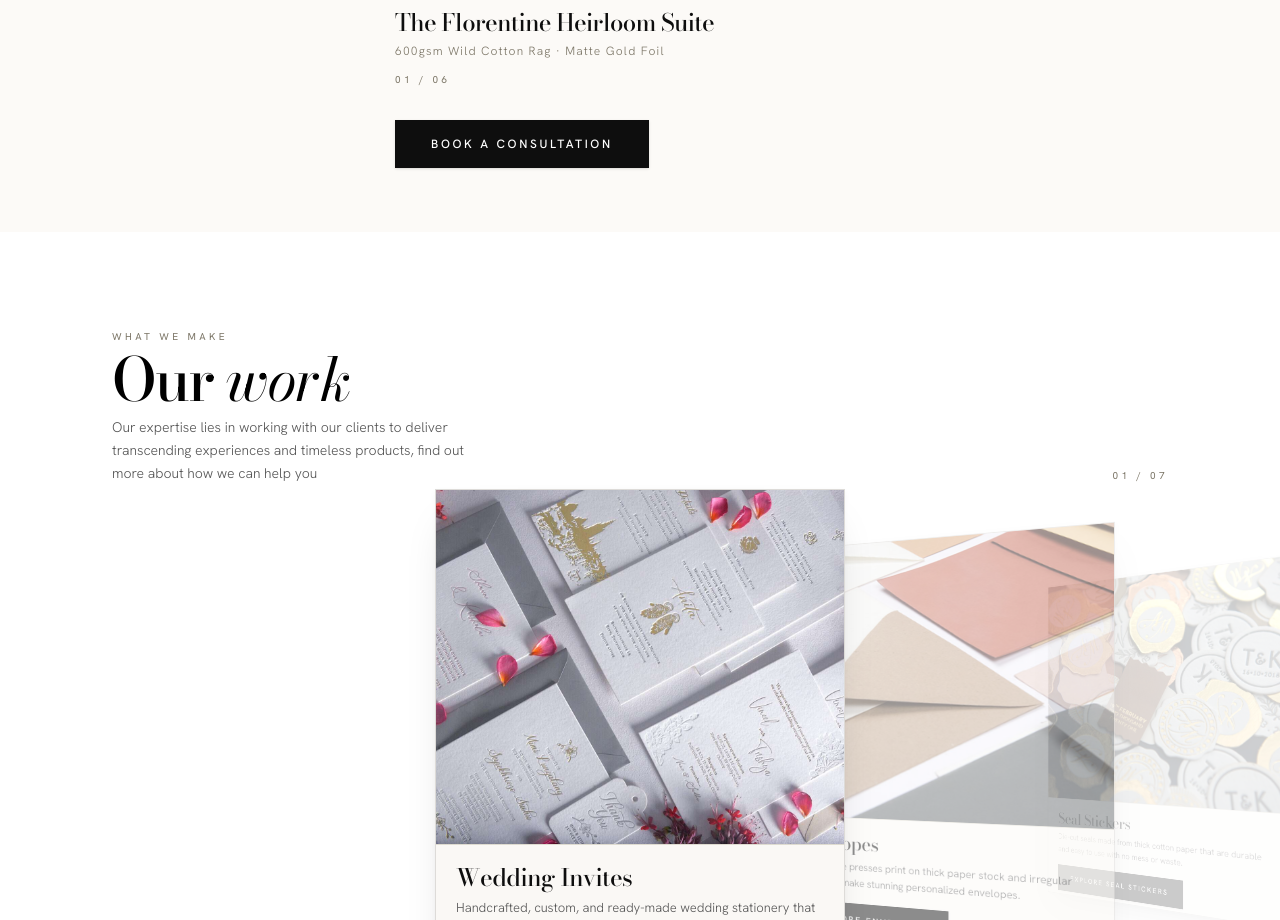
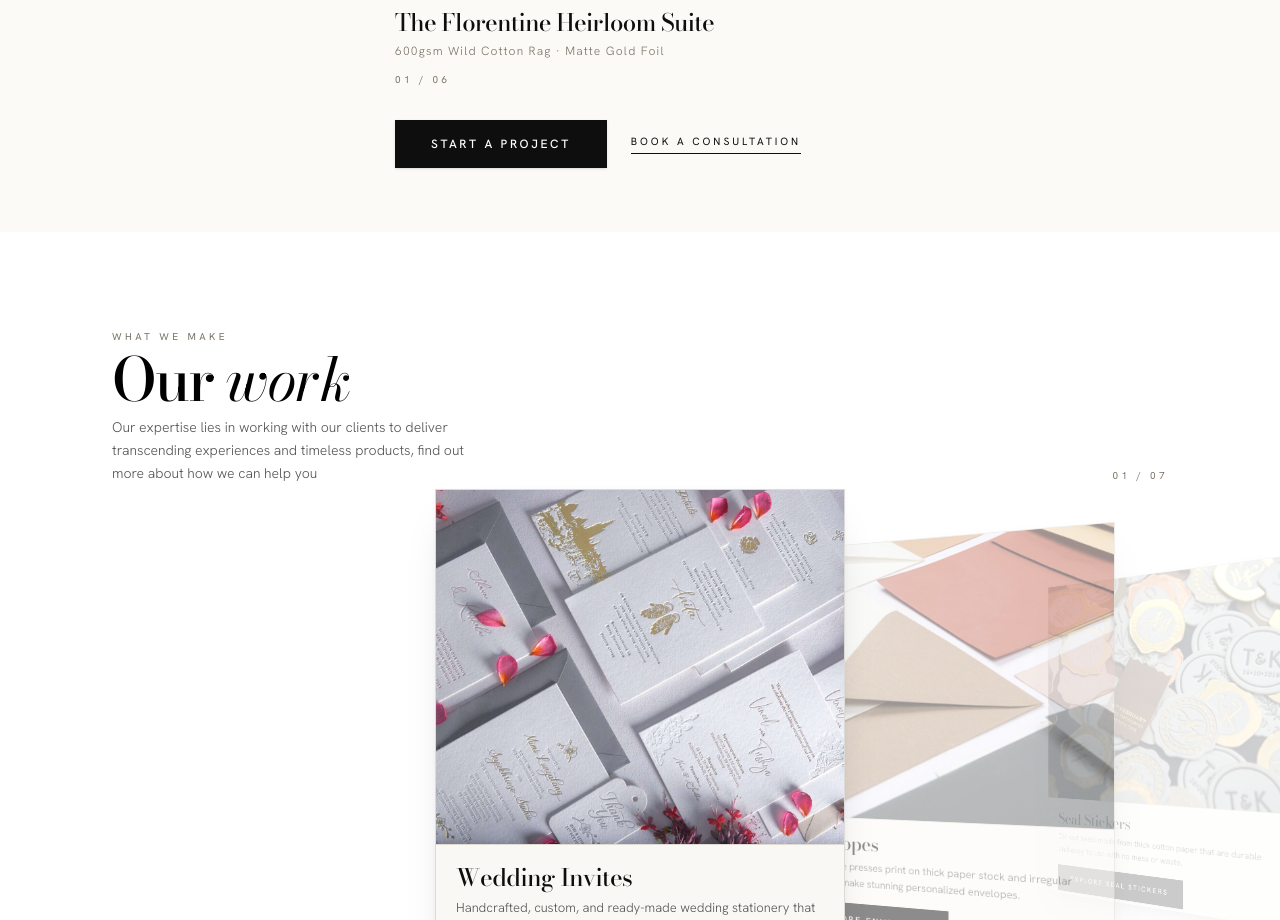
Before and after one commit to khiasu/FamousLetterPress, a Next.js app: page / in a window 1280 px wide. Shown: the part 900-1820 px from the top of the page. Built offline with nearby package versions, Linux system fonts and the light colour scheme.

Commit message:
Add Start a Project CTA next to Book a Consultation in hero section

```diff
--- a/src/components/home/HeroSection.tsx
+++ b/src/components/home/HeroSection.tsx
@@ -296,11 +296,17 @@ export function HeroSection() {
           0{activeIndex + 1} / 0{m}
         </p>
 
-        {/* Primary CTA moved directly after the carousel & caption */}
-        <div className="mt-7 sm:mt-8">
+        {/* Action CTAs: Start a Project + Book a Consultation */}
+        <div className="mt-7 sm:mt-8 flex flex-wrap items-center gap-5 sm:gap-6">
+          <Link
+            href="/start-a-project"
+            className="inline-flex items-center justify-center px-8 sm:px-9 py-4 bg-black text-white hover:bg-[#222] transition-colors rounded-none text-[11px] sm:text-xs uppercase tracking-[0.22em] font-sans font-medium whitespace-nowrap shadow-sm"
+          >
+            Start a Project
+          </Link>
           <Link
             href="/our-work/wedding-invites#early-bride"
-            className="inline-flex items-center justify-center px-8 sm:px-9 py-4 bg-black text-white hover:bg-[#222] transition-colors rounded-none text-[11px] sm:text-xs uppercase tracking-[0.22em] font-sans font-medium whitespace-nowrap shadow-sm"
+            className="ln text-[11px] sm:text-xs tracking-[0.22em]"
           >
             Book a Consultation
           </Link>
```
